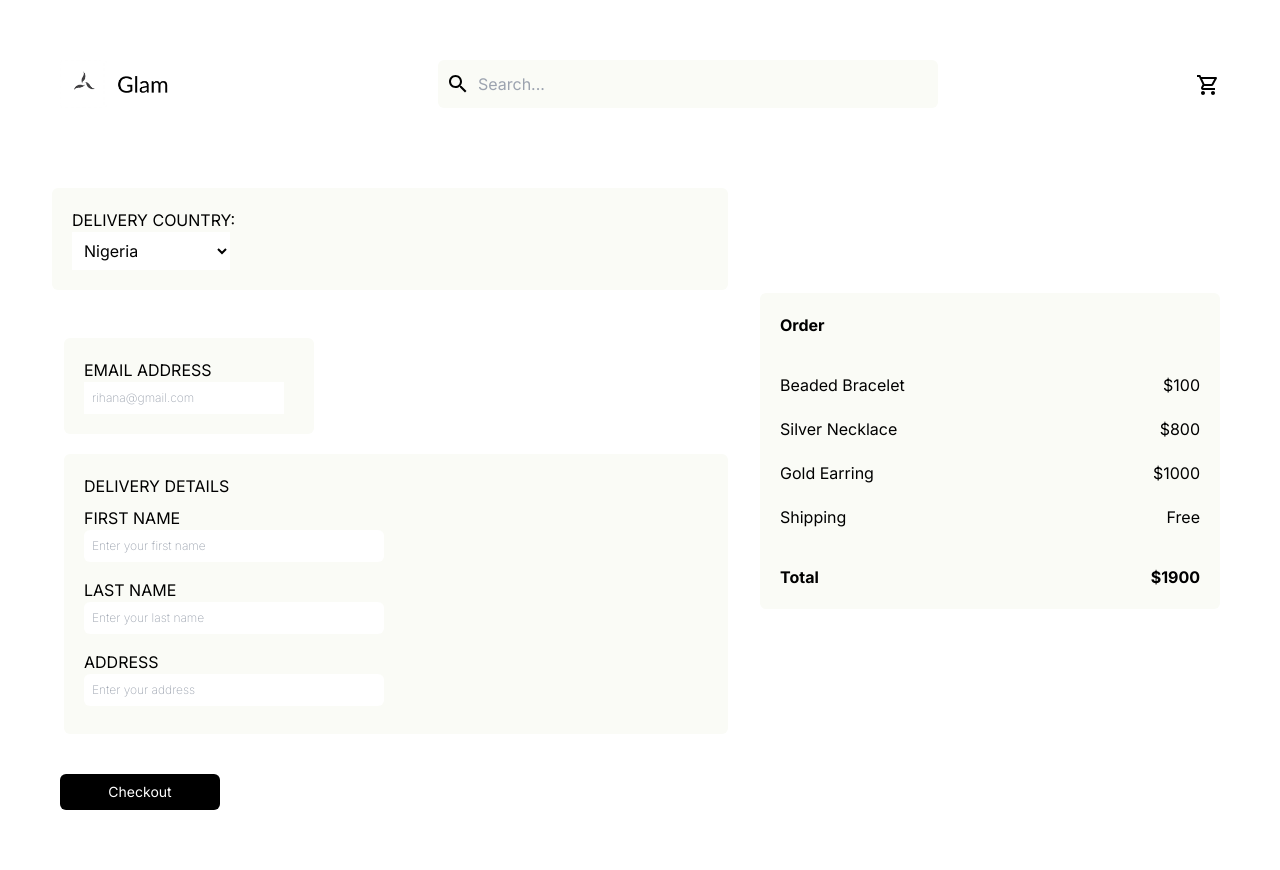
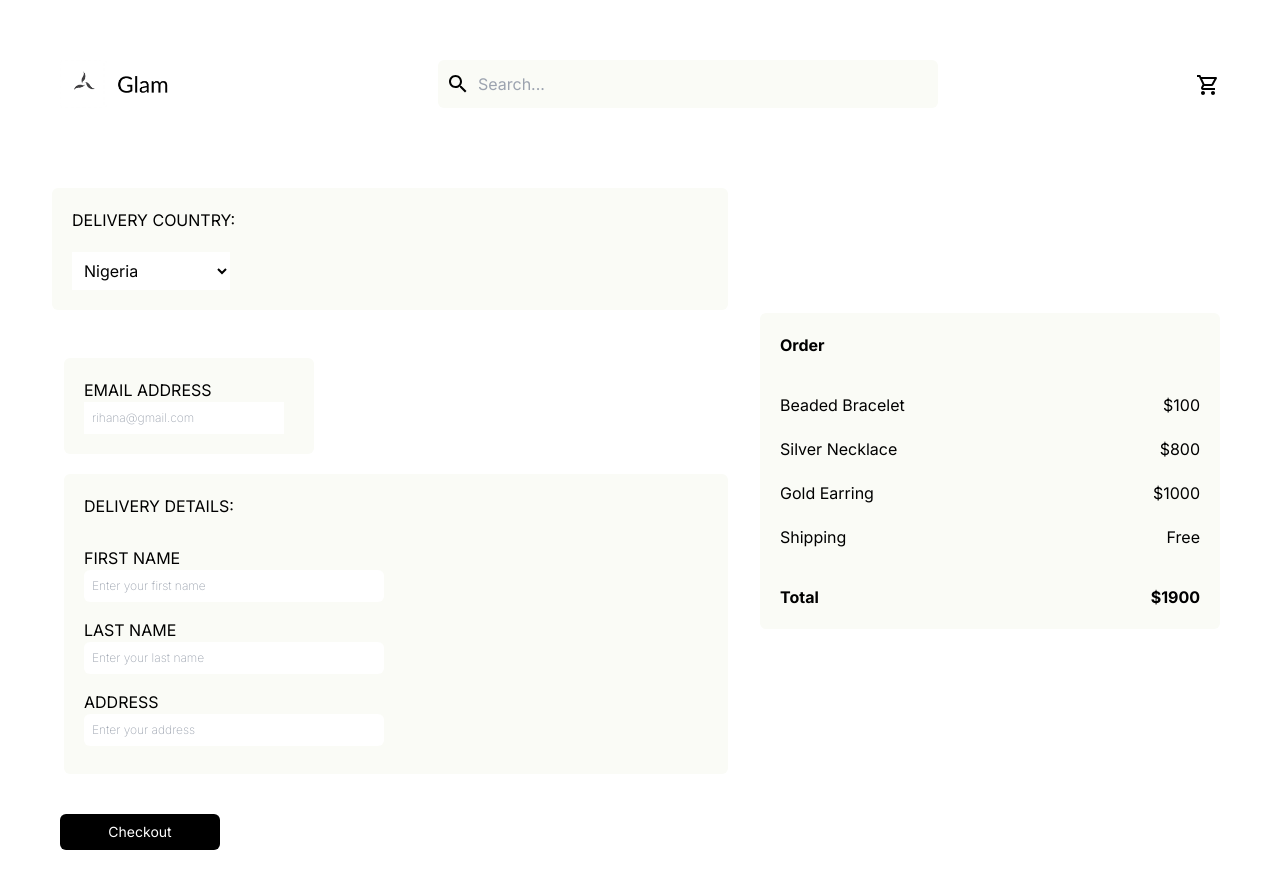
Before and after one commit to ohiarre/HNG11-stage-2, a Next.js app: page /checkout in a window 1280 px wide. Before the commit the page ends 830 px from the top, so only its background shows below. Built offline with nearby package versions, Linux system fonts and the light colour scheme.

Commit message:
form visual fix

```diff
--- a/app/components/FormWidget.tsx
+++ b/app/components/FormWidget.tsx
@@ -8,7 +8,7 @@ function FormWidget({}: Props) {
         <form className='flex flex-col justify-center md:justify-start space-x-3 space-y-5 p-3 py-5'>
             <section className='bg-[#FAFBF6] p-5 rounded-md mb-7'>
             <label htmlFor="country">
-            <h2>DELIVERY COUNTRY:</h2>
+            <h2 className='pb-5'>DELIVERY COUNTRY:</h2>
             <select className="p-2 focus:outline-none bg-white" id="country" name="country">
                 <option value="ng">Nigeria</option>
                 <option value="ca">Canada</option>
@@ -34,20 +34,20 @@ function FormWidget({}: Props) {
             </section>
 
             <section className='bg-[#FAFBF6] p-5 rounded-md'>
-  <h2>DELIVERY DETAILS</h2>
+  <h2 className='pb-5'>DELIVERY DETAILS:</h2>
 
   <label htmlFor="firstName" className='block py-2'>
-    <h3>FIRST NAME</h3>
+    <h4>FIRST NAME</h4>
     <input className="text-black font-extralight text-xs focus:outline-none p-2 w-[300px] rounded-md" type="text" id="firstName" name="firstName" placeholder='Enter your first name' required />
   </label>
 
   <label htmlFor="lastName" className='block py-2'>
-    <h3>LAST NAME</h3>
+    <h4>LAST NAME</h4>
     <input className="text-black font-extralight text-xs focus:outline-none p-2 w-[300px] rounded-md" type="text" id="lastName" name="lastName" placeholder='Enter your last name' required />
   </label>
 
   <label htmlFor="address" className='block py-2'>
-    <h3>ADDRESS</h3>
+    <h4>ADDRESS</h4>
     <input className="text-black font-extralight text-xs focus:outline-none p-2 w-[300px] rounded-md" type="text" id="address" name="address" placeholder='Enter your address' required />
   </label>
 </section>
```
